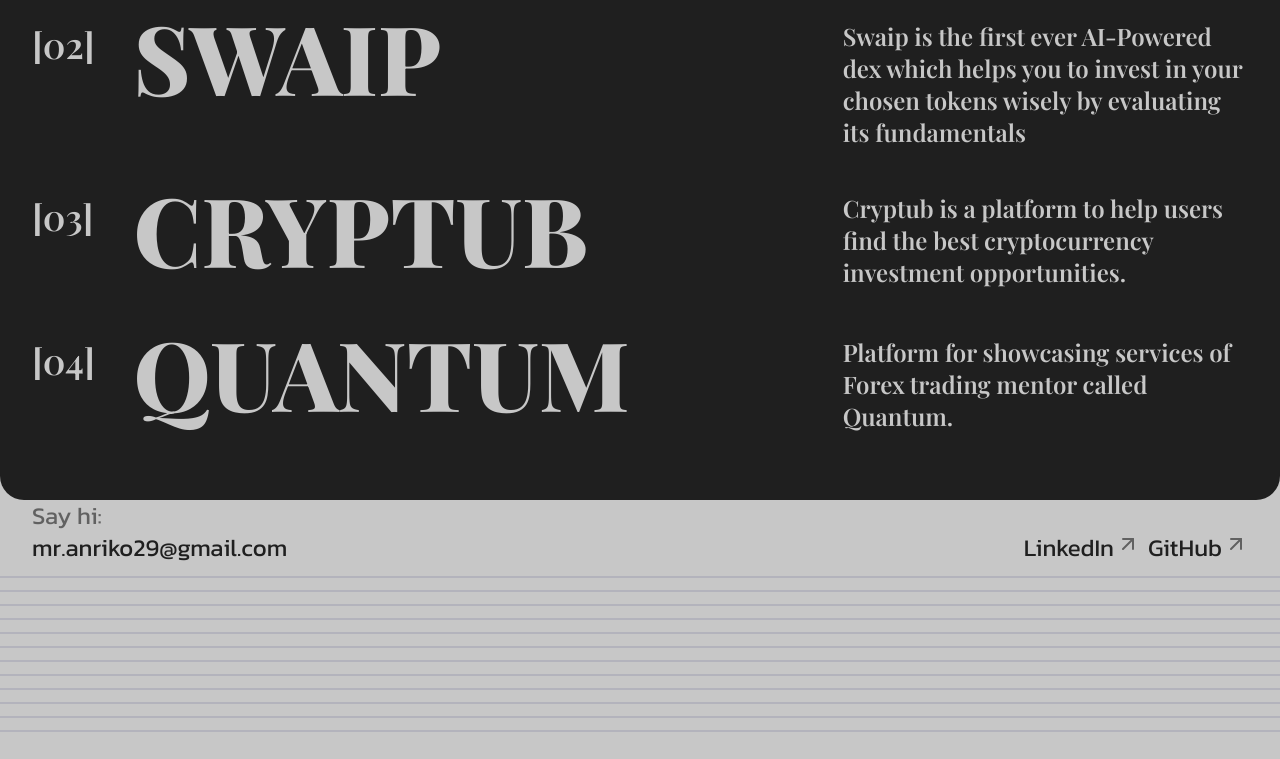
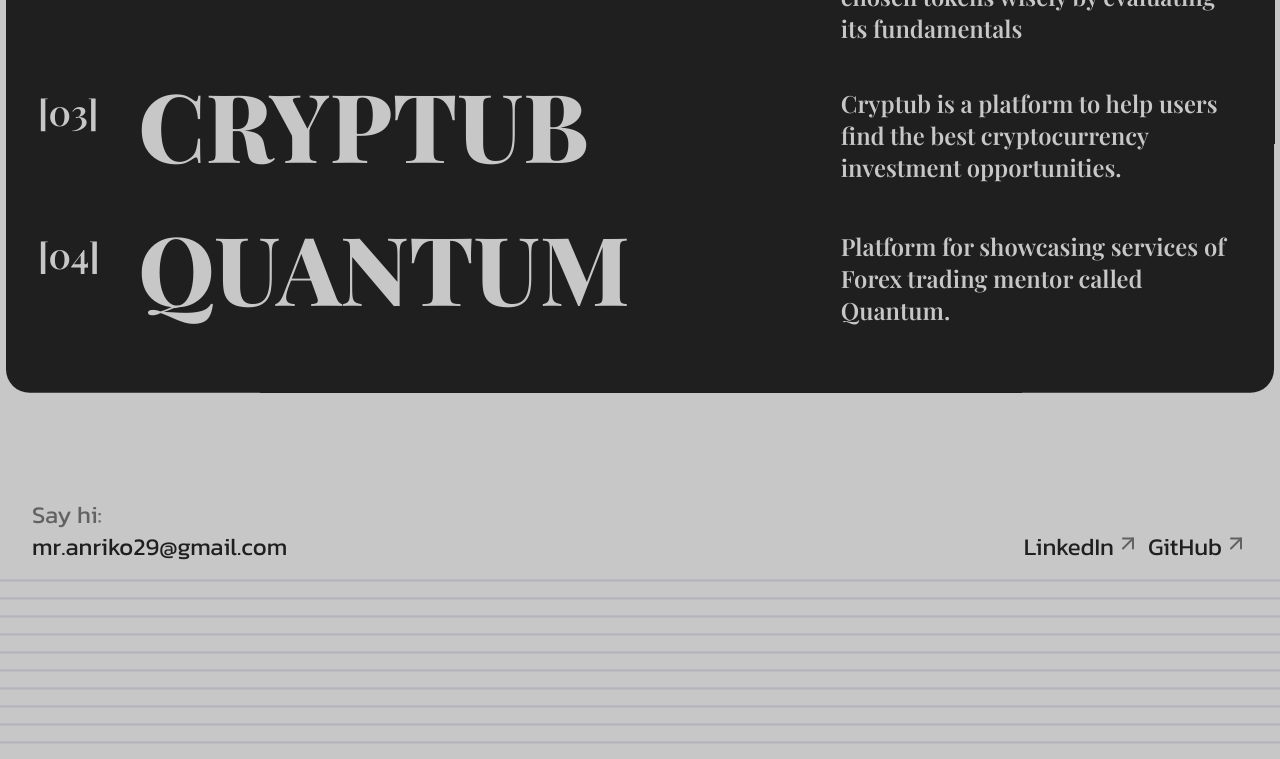
Before and after one commit to anriuss/portfolio, a Next.js app: page / in a window 1280 px wide. Shown: the part 1834-2593 px from the top of the page. Built offline with nearby package versions, Linux system fonts and the light colour scheme.

Commit message:
feat: add footer animation

```diff
--- a/src/components/footer/index.tsx
+++ b/src/components/footer/index.tsx
@@ -1,18 +1,27 @@
 "use client";
 
-import { motion } from "framer-motion";
+import { motion, useScroll, useTransform } from "framer-motion";
 import Image from "next/image";
 import Link from "next/link";
 import { smooth } from "~/lib/constants/cubic-bezier";
 import { social_links } from "~/lib/constants/links";
 
 import { ArrowUpRight } from "lucide-react";
+import { useRef } from "react";
 import ANRI from "~public/logo/ANRI.svg";
 import LinkAnimation from "../animations/animation-link";
 
 export default function Footer() {
+  const footer = useRef<HTMLDivElement>(null);
+  const { scrollYProgress } = useScroll({
+    target: footer,
+    offset: ["start end", "end end"],
+  });
+
+  const y = useTransform(scrollYProgress, [0, 1], ["-50dvh", "0dvh"]);
+
   return (
-    <footer className="">
+    <motion.footer ref={footer} style={{ y }}>
       <aside
         id="contact"
         className="px-4 md:px-8 text-2xl flex max-sm:flex-col gap-4 sm:items-end justify-between"
@@ -38,9 +47,9 @@ export default function Footer() {
             key={x}
             initial={{ width: 0 }}
             whileInView={{ width: "100%" }}
-            transition={{ duration: 1, ease: smooth, delay: 0.15 * x }}
+            transition={{ duration: 1, ease: smooth, delay: 0.05 * x + 1 }}
             viewport={{ once: true }}
-            className="border my-3"
+            className="border my-3 md:my-4"
           />
         );
       })}
@@ -49,6 +58,6 @@ export default function Footer() {
         alt="ANRI"
         className="w-full p-4 mix-blend-difference"
       />
-    </footer>
+    </motion.footer>
   );
 }
--- a/src/components/hero/index.tsx
+++ b/src/components/hero/index.tsx
@@ -1,21 +1,27 @@
 "use client";
 
 import { motion, useScroll, useTransform } from "framer-motion";
+import { useRef } from "react";
 import { smooth } from "~/lib/constants/cubic-bezier";
 import { followUpVariant } from "~/lib/constants/variants";
 import HeroWidgets from "./widgets";
 
 export default function Hero() {
-  const { scrollY } = useScroll();
+  const hero = useRef<HTMLDivElement>(null);
+  const { scrollYProgress } = useScroll({
+    target: hero,
+    offset: ["start start", "end start"],
+  });
 
-  const y = useTransform(scrollY, [0, 700], [0, 300]);
+  const y = useTransform(scrollYProgress, [0, 0.7], [0, 100]);
 
   return (
     <motion.section
+      ref={hero}
       style={{ y }}
       className="mx-auto px-4 md:px-8 py-16 h-[calc(100dvh-64px)] flex max-md:flex-col justify-between gap-4"
     >
-      <div className="md:h-full md:flex md:items-end text-8xl xs:text-[10rem] md:text-[16rem] font-semibold leading-none overflow-hidden indent-0">
+      <div className="md:h-full md:flex md:items-end text-8xl min-[450px]:text-[10rem] md:text-[16rem] font-semibold leading-none overflow-hidden indent-0">
         <motion.h1
           variants={followUpVariant}
           initial="initial"
--- a/src/components/section/index.tsx
+++ b/src/components/section/index.tsx
@@ -2,6 +2,7 @@
 
 import { motion, useScroll, useTransform } from "framer-motion";
 import { Playfair_Display } from "next/font/google";
+import { useRef } from "react";
 import { smooth } from "~/lib/constants/cubic-bezier";
 import { cn } from "~/lib/utils/cn";
 import About from "./about";
@@ -13,15 +14,25 @@ const font = Playfair_Display({
 });
 
 export default function DarkSection() {
-  const { scrollY } = useScroll();
+  const section = useRef<HTMLDivElement>(null);
+  const { scrollYProgress: startScrollYProgress } = useScroll({
+    target: section,
+    offset: ["start end", "end start"],
+  });
+  const { scrollYProgress: endScrollYProgress } = useScroll({
+    target: section,
+    offset: ["110% end", "end start"],
+  });
 
-  const y = useTransform(scrollY, [0, 300], [0, -100]);
+  const y = useTransform(startScrollYProgress, [0, 0.3], [0, -100]);
+  const scale = useTransform(endScrollYProgress, [0, 1], [1, 0.95]);
 
   return (
     <motion.div
-      style={{ y }}
+      ref={section}
+      style={{ y, scale }}
       className={cn(
-        "rounded-3xl bg-foreground text-background px-4 md:px-8 py-16",
+        "rounded-3xl bg-foreground text-background px-4 md:px-8 py-16 relative z-10",
         font.className,
       )}
     >
```
Also changed, not shown: 1 other file (tests, documents, lock files or other folders).
